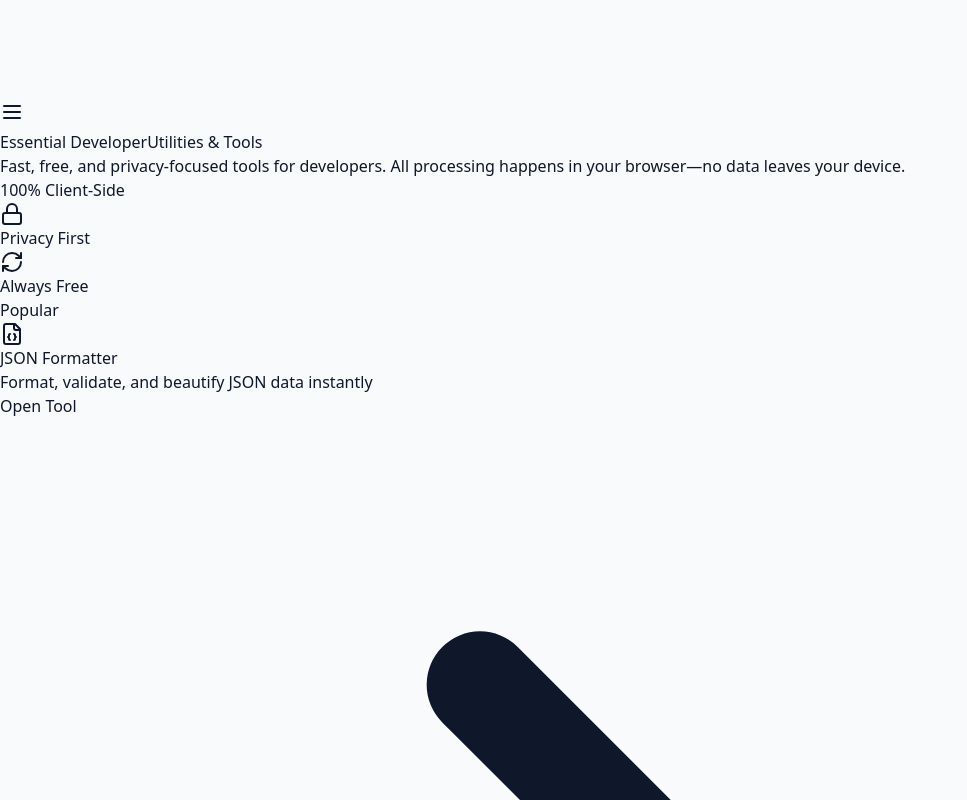
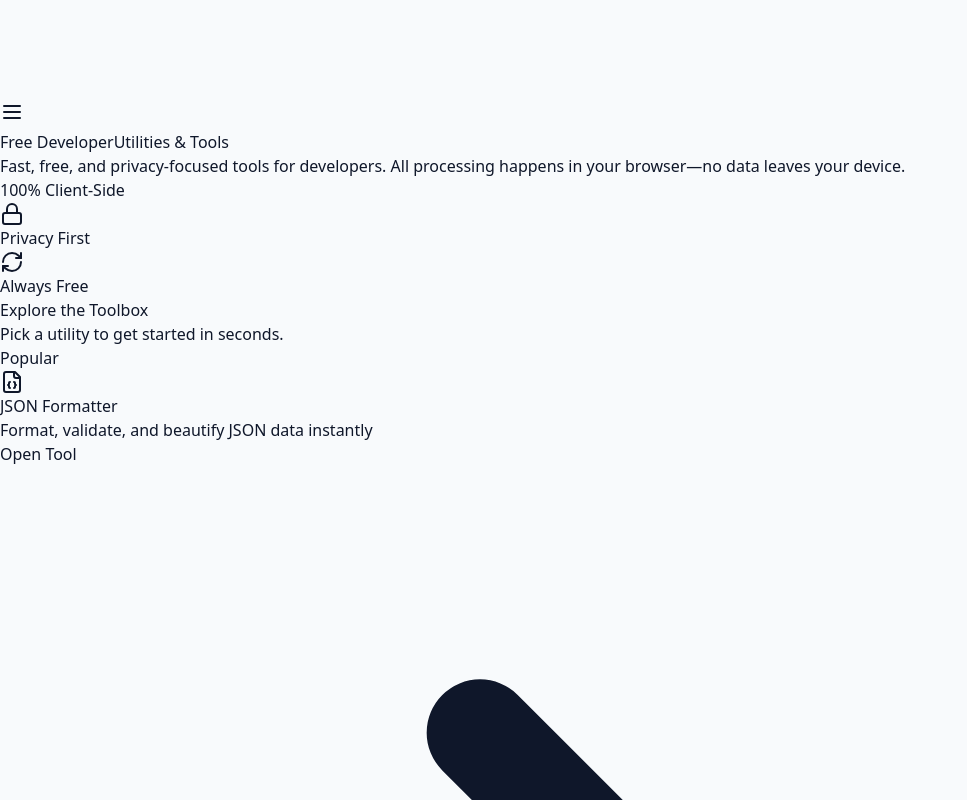
Before and after one commit to sachinkasana/devutil-dev, a Next.js app: page / in a window 1280 px wide. Shown: the part 1300-2100 px from the top of the page, without its empty margins (0-967 px from the left). Built offline with nearby package versions, Linux system fonts and the light colour scheme.

Commit message:
commit for better seo

```diff
--- a/app/page.jsx
+++ b/app/page.jsx
@@ -4,18 +4,18 @@ import Footer from '../components/Footer';
 import Header from '../components/Header';
 
 export const metadata = {
-  title: 'Developer Utilities',
+  title: 'Free Developer Utilities & Tools',
   description: 'Essential developer tools: JSON formatter, Base64, UUID, hashes, regex, URL encode, JWT decode, and timestamps.',
   alternates: {
     canonical: '/'
   },
   openGraph: {
-    title: 'Developer Utilities',
+    title: 'Free Developer Utilities & Tools',
     description: 'Essential developer tools: JSON formatter, Base64, UUID, hashes, regex, URL encode, JWT decode, and timestamps.',
     url: '/'
   },
   twitter: {
-    title: 'Developer Utilities',
+    title: 'Free Developer Utilities & Tools',
     description: 'Essential developer tools: JSON formatter, Base64, UUID, hashes, regex, URL encode, JWT decode, and timestamps.'
   }
 };
@@ -91,12 +91,12 @@ export default function HomePage() {
         {/* Hero Section */}
         <section className="max-w-7xl mx-auto px-4 sm:px-6 lg:px-8 py-16 text-center">
           <div className="space-y-6">
-            <h2 className="text-3xl sm:text-5xl font-extrabold text-slate-900">
-              Essential Developer
+            <h1 className="text-3xl sm:text-5xl font-extrabold text-slate-900">
+              Free Developer
               <span className="block text-transparent bg-clip-text bg-gradient-to-r from-blue-600 to-purple-600">
                 Utilities & Tools
               </span>
-            </h2>
+            </h1>
             <p className="text-xl text-slate-600 max-w-2xl mx-auto">
               Fast, free, and privacy-focused tools for developers.
               All processing happens in your browser—no data leaves your device.
@@ -120,6 +120,14 @@ export default function HomePage() {
 
       {/* Tools Grid */}
       <section className="max-w-7xl mx-auto px-4 sm:px-6 lg:px-8 pb-20">
+        <div className="mb-8 text-center">
+          <h2 className="text-2xl sm:text-3xl font-bold text-slate-900">
+            Explore the Toolbox
+          </h2>
+          <p className="mt-2 text-slate-600">
+            Pick a utility to get started in seconds.
+          </p>
+        </div>
         <div className="grid grid-cols-1 md:grid-cols-2 lg:grid-cols-4 gap-6">
           {tools.map((tool) => {
             const Icon = tool.icon;
@@ -166,15 +174,15 @@ export default function HomePage() {
         {/* Features Section */}
         <section className="bg-white border-t border-slate-200 py-16">
           <div className="max-w-7xl mx-auto px-4 sm:px-6 lg:px-8">
-            <h3 className="text-2xl sm:text-3xl font-bold text-center text-slate-900 mb-12">
+            <h2 className="text-2xl sm:text-3xl font-bold text-center text-slate-900 mb-12">
               Why Choose DevUtil?
-            </h3>
+            </h2>
             <div className="grid grid-cols-1 md:grid-cols-3 gap-8">
               <div className="text-center space-y-3">
                 <div className="w-16 h-16 bg-blue-100 rounded-full flex items-center justify-center mx-auto">
                   <Lock className="w-8 h-8 text-blue-600" />
                 </div>
-                <h4 className="text-xl font-bold text-slate-900">Privacy First</h4>
+                <h3 className="text-xl font-bold text-slate-900">Privacy First</h3>
                 <p className="text-slate-600">
                   All processing happens locally in your browser. Your data never touches our servers.
                 </p>
@@ -183,7 +191,7 @@ export default function HomePage() {
                 <div className="w-16 h-16 bg-green-100 rounded-full flex items-center justify-center mx-auto">
                   <RefreshCw className="w-8 h-8 text-green-600" />
                 </div>
-                <h4 className="text-xl font-bold text-slate-900">Lightning Fast</h4>
+                <h3 className="text-xl font-bold text-slate-900">Lightning Fast</h3>
                 <p className="text-slate-600">
                   Instant results with no server roundtrips. Tools load and process data in milliseconds.
                 </p>
@@ -192,7 +200,7 @@ export default function HomePage() {
                 <div className="w-16 h-16 bg-purple-100 rounded-full flex items-center justify-center mx-auto">
                   <Code className="w-8 h-8 text-purple-600" />
                 </div>
-                <h4 className="text-xl font-bold text-slate-900">Always Free</h4>
+                <h3 className="text-xl font-bold text-slate-900">Always Free</h3>
                 <p className="text-slate-600">
                   No subscriptions, no hidden fees, no account required. Use all tools completely free.
                 </p>
--- a/components/Header.jsx
+++ b/components/Header.jsx
@@ -57,7 +57,7 @@ export default function Header({ subtitle = '', showGithub = false }) {
                 <Code className="w-4 h-4 text-white" />
               </div>
               <div>
-                <h1 className="text-lg font-bold text-slate-900">DevUtil</h1>
+                <span className="text-lg font-bold text-slate-900">DevUtil</span>
                 {subtitle && (
                   <p className="text-[11px] text-slate-500">{subtitle}</p>
                 )}
--- a/next.config.js
+++ b/next.config.js
@@ -1,6 +1,21 @@
 /** @type {import('next').NextConfig} */
 const nextConfig = {
-  reactStrictMode: true
+  reactStrictMode: true,
+  async redirects() {
+    return [
+      {
+        source: '/:path*',
+        has: [
+          {
+            type: 'host',
+            value: 'devutil.dev'
+          }
+        ],
+        destination: 'https://www.devutil.dev/:path*',
+        permanent: true
+      }
+    ];
+  }
 };
 
 module.exports = nextConfig;
```
